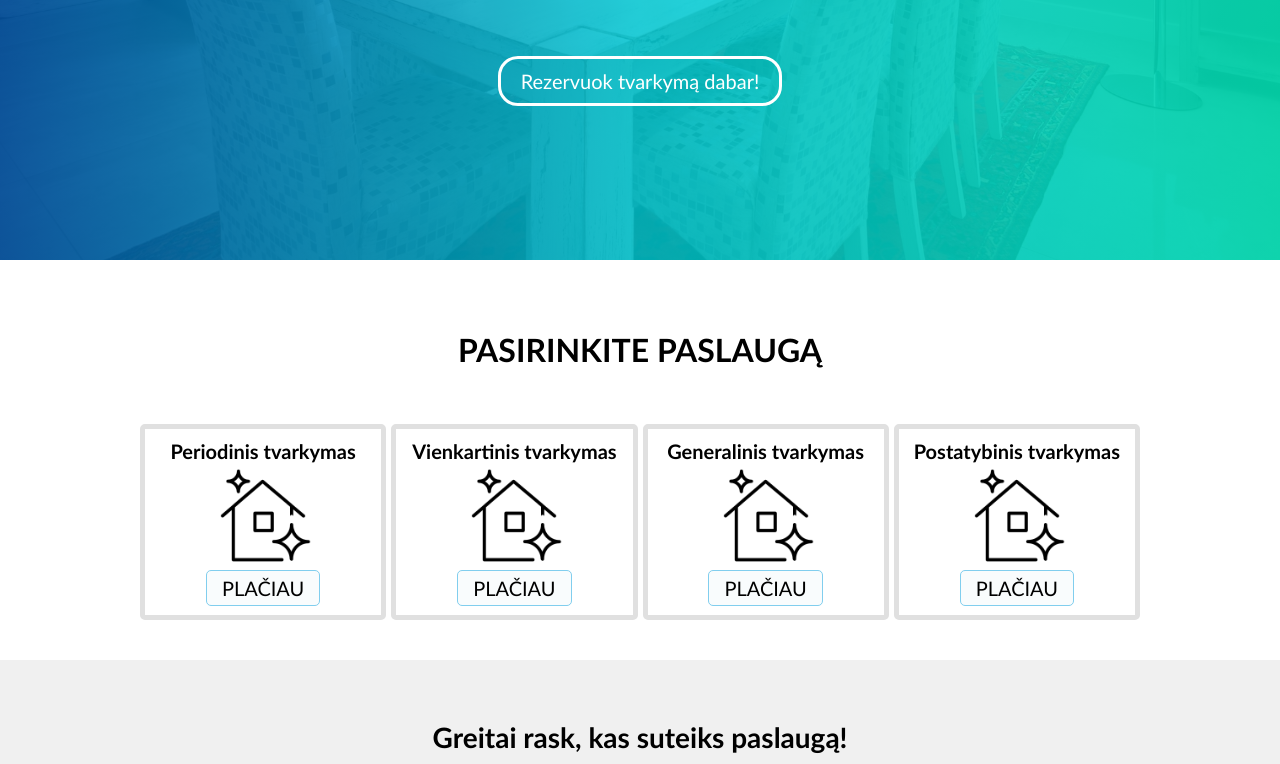
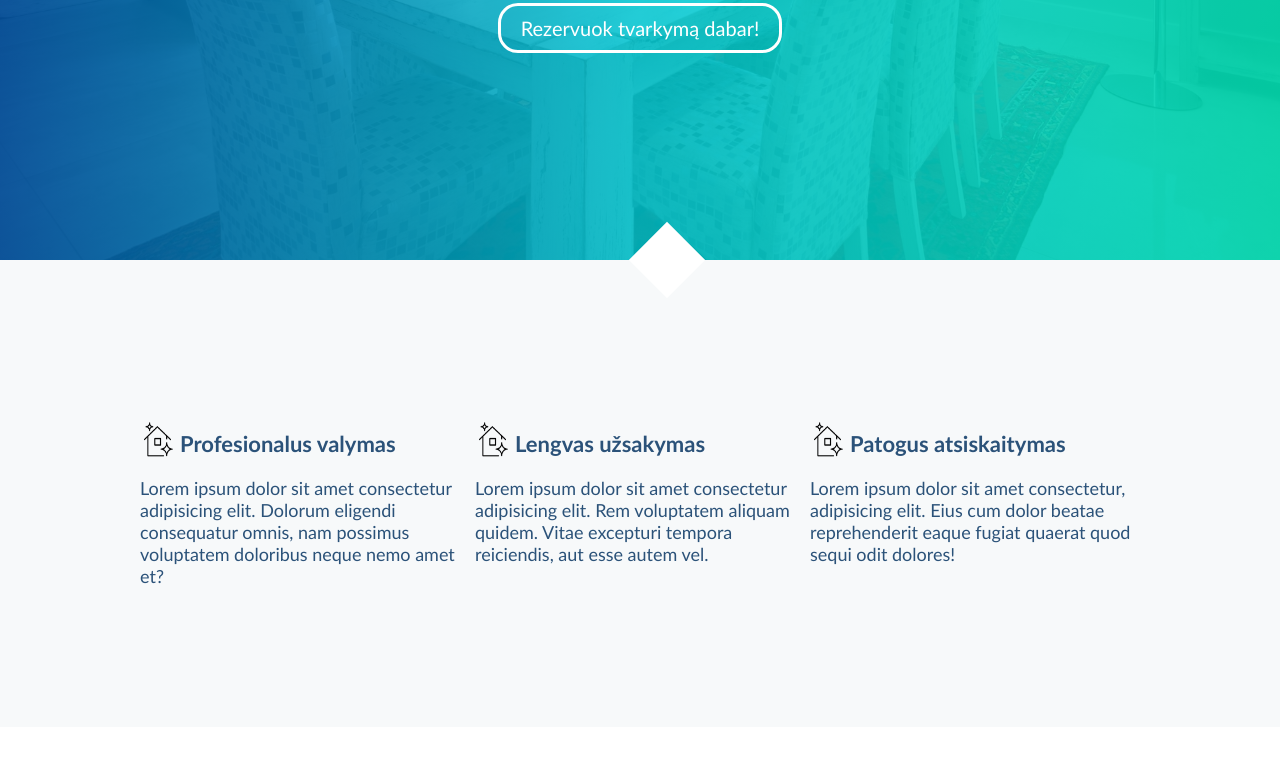
Before and after one commit to BrigitaK/namutvarkytojos.lt, a plain HTML site: page index.html in a window 1280 px wide. Shown: the part 569-1333 px from the top of the page. Drawn offline with Linux system fonts and the light colour scheme.

Commit message:
choose us css

```diff
--- a/css/custom.css
+++ b/css/custom.css
@@ -12,6 +12,10 @@
     margin-top: -71px;
     color: #ffffff;
     text-align: center;
+  }
+  .container-hero{
+
+    position: relative;
   }
 
   .hero-div {
@@ -65,6 +69,54 @@
       background-color: white;
       color: #144d77;
   }
+  .block{
+    display: inline-block;
+    width: 54px;
+    height: 54px;
+    position: absolute;
+    bottom: -27px;
+    background-color: #fff;
+    transform: rotate(45deg);
+}
+
+  .bg-g{
+    background-color:#f7f9fa;
+    }
+    .choose-us{
+        padding: 100px 0;
+    }
+    .choose-us h2{
+        font-size: 22px;
+        font-weight: 700;
+        color: #2b5279;
+        margin-top: 30px;
+        margin-bottom: 20px;
+    }
+    .choose-us a{
+        text-decoration: none;
+        font-size: 18px;
+        color: #2b5279;
+    }
+    .choose-us img{
+        height: 40px;
+        width: 40px;
+        color:black;
+    }
+    .choose-us .row-ch{
+        display: inline-block;
+        float: left;
+        width: 100%;
+    }
+    .choose-us .row-ch img{
+        display: inline-block;
+        float: left;
+        margin-top: 20px;
+        padding-right: 5px;
+    }
+    .choose-us .row-ch h2{
+        display: inline-block;
+        float: left;
+    }
 
     .send{
         padding: 60px 0;
@@ -101,6 +153,8 @@
 
             background-color: blue;
         }
+
+
 
 .price {
 }
--- a/index.html
+++ b/index.html
@@ -32,7 +32,36 @@
         <div class="row">
             <a class="hero-btn " href="#contact">Rezervuok tvarkymą dabar!</a>
         </div>
+        <div class="row">
+            <div class="block"></div>
+        </div>
       </div>
+
+      <div id="choose-us" class="container bg-g">
+        <div class="row choose-us">
+            <div class=" row col-12 col-small-12 col-sm-4 col-md-4">
+                <div class="row-ch">
+                    <img class="col-6" src="./photo/cleaning.png" alt="Photo">
+                    <h2 class="col-6">Profesionalus valymas</h2>
+                </div>
+                <a>Lorem ipsum dolor sit amet consectetur adipisicing elit. Dolorum eligendi consequatur omnis, nam possimus voluptatem doloribus neque nemo amet et?</a>
+            </div>
+            <div class=" row col-12 col-small-12 col-sm-4 col-md-4">
+                <div class="row-ch">
+                    <img class="col-6" src="./photo/cleaning.png" alt="Photo">
+                    <h2>Lengvas užsakymas</h2>
+                </div>
+                <a>Lorem ipsum dolor sit amet consectetur adipisicing elit. Rem voluptatem aliquam quidem. Vitae excepturi tempora reiciendis, aut esse autem vel.</a>
+            </div>
+            <div class=" row col-12 col-small-12 col-sm-4 col-md-4">
+                <div class="row-ch">
+                    <img class="col-6" src="./photo/cleaning.png" alt="Photo">
+                    <h2>Patogus atsiskaitymas</h2>
+                </div>
+                <a>Lorem ipsum dolor sit amet consectetur, adipisicing elit. Eius cum dolor beatae reprehenderit eaque fugiat quaerat quod sequi odit dolores!</a>
+            </div>
+        </div>
+    </div>
     <!-- Paslaugos pasirinkimas ir siusti uzklausa-->
     <div id="services" class="container">
         <div class="row column-left">
```
